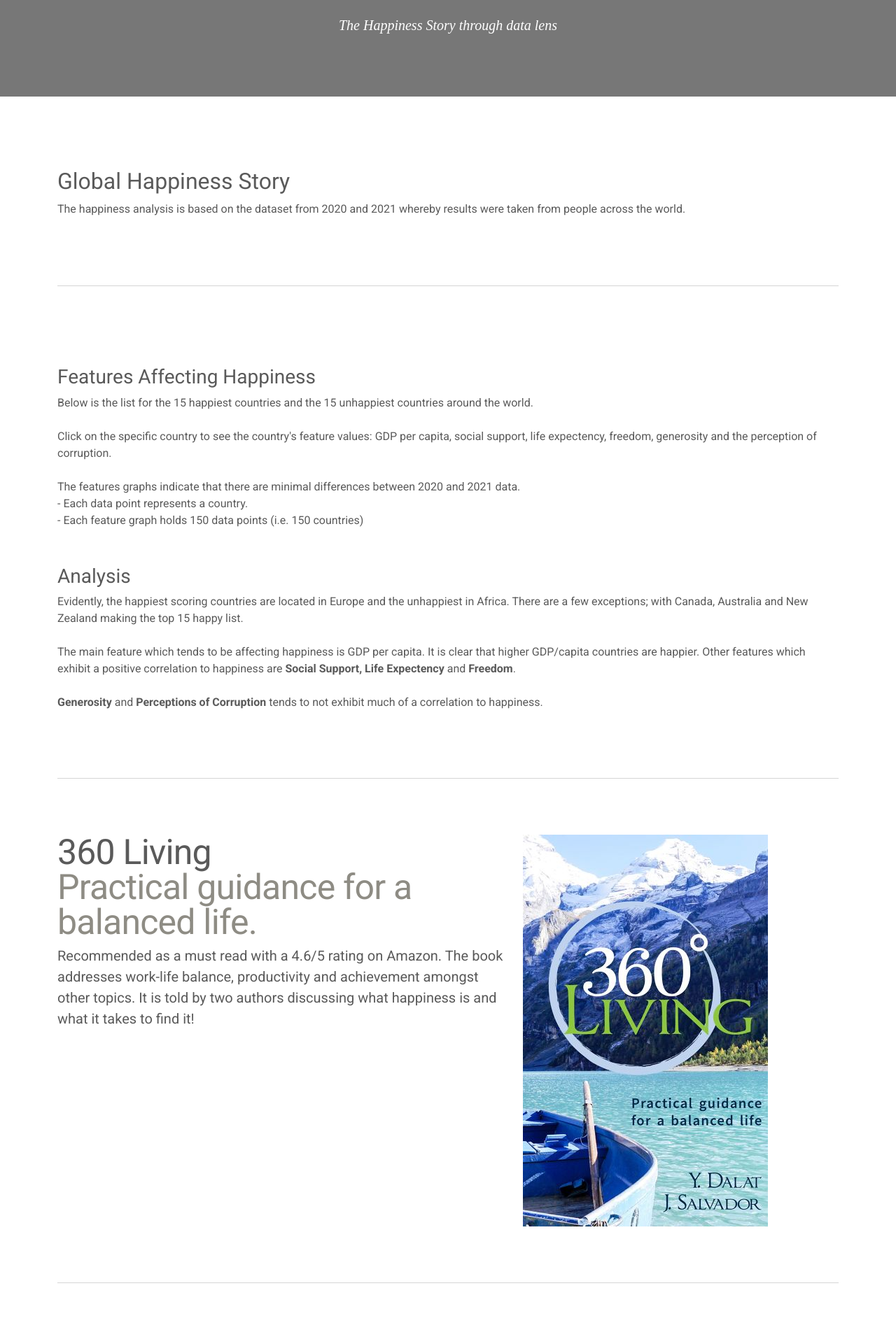
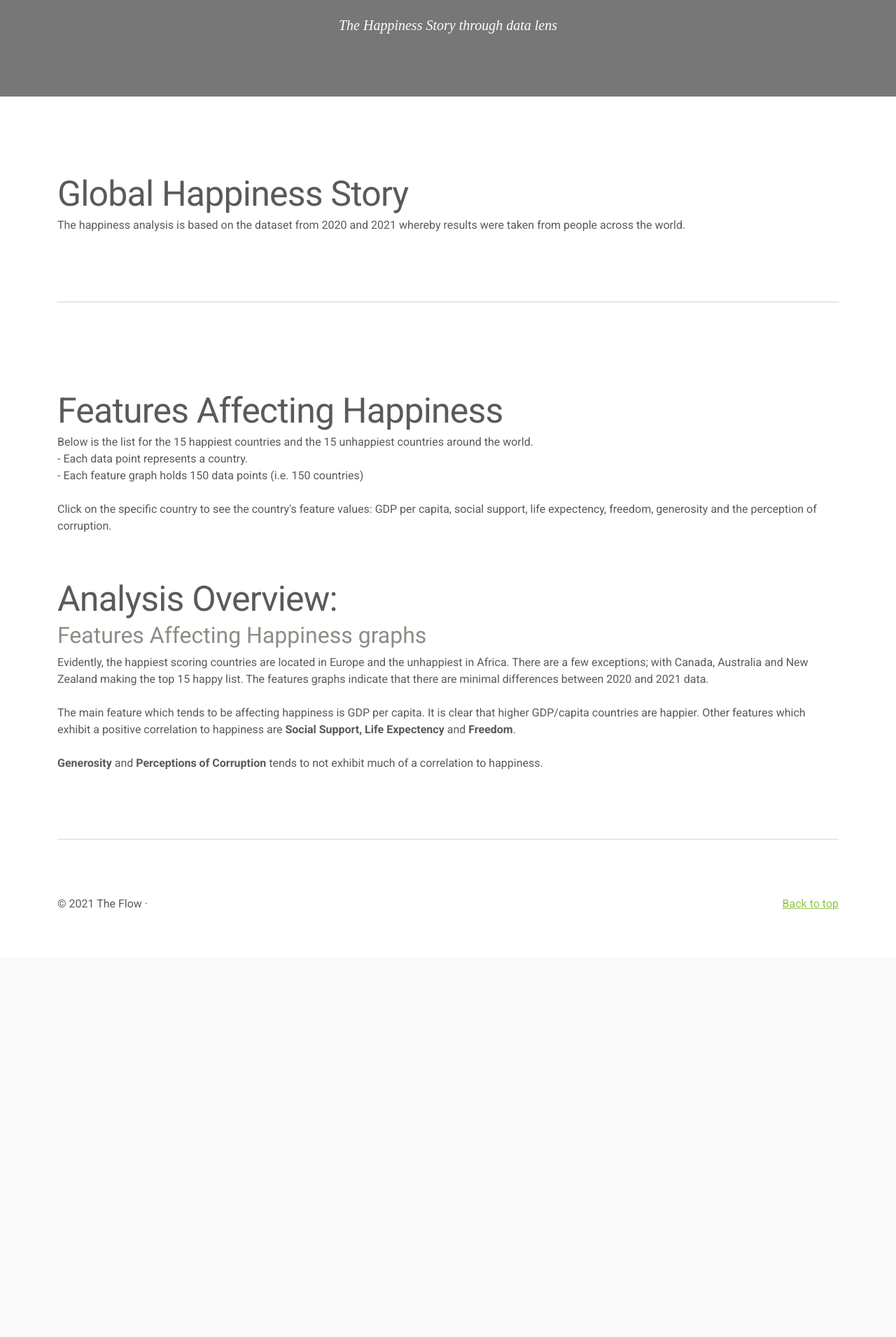
Before and after one commit to annabelcheong/project3, a Flask app: page /page2 in a window 1280 px wide. Shown: the part 438-2349 px from the top of the page at 70% size. After the commit the page ends 1739 px from the top, so only its background shows below. Run offline with Flask 2, Linux system fonts and the light colour scheme; some libraries are stand-ins or nearby versions.

Commit message:
happiness story cleaned up with first analysis completed of the features

```diff
--- a/static/css/carousel.css
+++ b/static/css/carousel.css
@@ -138,6 +138,10 @@ body {
     height: 25rem; /* moves brown background box */
   }
 
+  .museo_pic {
+    width: 380px;
+    height: 500px;
+  }
   .map_pic {
     display: inline-block;
     position: relative;
@@ -158,6 +162,10 @@ body {
     height: 33rem; /* moves brown background box */
   }
 
+  .museo_pic {
+    width: 380px;
+    height: 500px;
+  }
   .map_pic {
     display: inline-block;
     position: relative;
--- a/templates/page2.html
+++ b/templates/page2.html
@@ -193,7 +193,7 @@
 
         <div class="row">
           <div class="happy_map col-lg-12">
-            <h2><br>Global Happiness Story</h2>
+            <h2 class="featurette-heading"><br>Global Happiness Story</h2>
             <p> The happiness analysis is based on the dataset from 2020 and 2021 whereby results were taken from people across the world.
             </p>
           </div>
@@ -234,16 +234,14 @@
 
         <div class="row">
           <div class="happy_map col-lg-12">
-            <h3><br>Features Affecting Happiness</h3>
-            <p> Below is the list for the 15 happiest countries and the 15 unhappiest countries around the world.
+            <h2 class="featurette-heading"><br>Features Affecting Happiness</h2>
+            <p> Below is the list for the 15 happiest countries and the 15 unhappiest countries around the world.<br>
+                - Each data point represents a country. <br>
+                - Each feature graph holds 150 data points (i.e. 150 countries)
                 <br><br>
                 Click on the specific country to see the country's feature values: GDP per capita, social support,
                 life expectency, freedom, generosity and the perception of corruption.
-                <br><br>
-                The features graphs indicate that there are minimal differences between 2020 and 2021 data. <br>
-                - Each data point represents a country. <br>
-                - Each feature graph holds 150 data points (i.e. 150 countries)
-
+                <br>
             </p>
           </div>
         </div>
@@ -287,9 +285,11 @@
 
         <div class="row">
           <div class="happy_map col-lg-12">
-            <h3><br>Analysis</h3>
+            <h2 class="featurette-heading"><br>Analysis Overview: </h3>
+            <h2 class="text-muted">Features Affecting Happiness graphs</h3>
             <p> Evidently, the happiest scoring countries are located in Europe and the unhappiest in Africa. There are a
               few exceptions; with Canada, Australia and New Zealand making the top 15 happy list.
+              The features graphs indicate that there are minimal differences between 2020 and 2021 data.
               <br><br>
               The main feature which tends to be affecting happiness is GDP per capita. It is clear that higher GDP/capita countries are happier.
               Other features which exhibit a positive correlation to happiness are <b>Social Support, Life Expectency </b>and <b>Freedom</b>.
@@ -300,57 +300,8 @@
         </div>
 
 
-
-
-
-
     <!-- START THE FEATURETTES -->
 
-    <hr class="featurette-divider">
-
-    <div class="row featurette">
-      <div class="col-md-7">
-        <h2 class="featurette-heading">360 Living<br><span class="text-muted">Practical guidance for a balanced life.</span></h2>
-        <p class="lead">Recommended as a must read with a 4.6/5 rating on Amazon.
-          The book addresses work-life balance, productivity and achievement amongst other topics.
-          It is told by two authors discussing what happiness is and what it takes to find it!</p>
-      </div>
-      <div class="col-md-5">
-        <img class="bd-placeholder-img bd-placeholder-img-lg featurette-image img-fluid mx=auto" src="static/images/360_living_book.png" x="50%" y="50%">
-        <!-- <svg class="bd-placeholder-img bd-placeholder-img-lg featurette-image img-fluid mx-auto" width="500" height="500" xmlns="http://www.w3.org/2000/svg" role="img" aria-label="Placeholder: 500x500" preserveAspectRatio="xMidYMid slice" focusable="false"><title>Placeholder</title><rect width="100%" height="100%" fill="#eee"/><text x="50%" y="50%" fill="#aaa" dy=".3em">500x500</text></svg> -->
-
-      </div>
-    </div>
-
-    <hr class="featurette-divider">
-
-    <div class="row featurette">
-      <div class="col-md-7 order-md-2">
-        <h2 class="featurette-heading">Ikigai<br> <span class="text-muted">Discover the Japanese secret to a long and happy life.</span></h2>
-        <p class="lead"> A combination of your passion, mission, profession and vocation is better known as finding your ikigai.
-        </p>
-      </div>
-      <div class="col-md-5 order-md-1">
-        <img class="bd-placeholder-img bd-placeholder-img-lg featurette-image img-fluid mx=auto" src="static/images/ikigai_book.png" x="50%" y="50%">
-        <!-- <svg class="bd-placeholder-img bd-placeholder-img-lg featurette-image img-fluid mx-auto" width="500" height="500" xmlns="http://www.w3.org/2000/svg" role="img" aria-label="Placeholder: 500x500" preserveAspectRatio="xMidYMid slice" focusable="false"><title>Placeholder</title><rect width="100%" height="100%" fill="#eee"/><text x="50%" y="50%" fill="#aaa" dy=".3em">500x500</text></svg> -->
-
-      </div>
-    </div>
-
-    <hr class="featurette-divider">
-
-    <div class="row featurette">
-      <div class="col-md-7">
-        <h2 class="featurette-heading">Blink<br> <span class="text-muted">The Power of Thinking Without Thinking.</span></h2>
-        <p class="lead">A riveting book on human psychology and society values. Filled with anecdotal stories and studies.
-        Blink really makes you think twice about the way you think.</p>
-      </div>
-      <div class="col-md-5">
-        <img class="bd-placeholder-img bd-placeholder-img-lg featurette-image img-fluid mx=auto" src="static/images/blink_book.png" x="50%" y="50%">
-        <!-- <svg class="bd-placeholder-img bd-placeholder-img-lg featurette-image img-fluid mx-auto" width="500" height="500" xmlns="http://www.w3.org/2000/svg" role="img" aria-label="Placeholder: 500x500" preserveAspectRatio="xMidYMid slice" focusable="false"><title>Placeholder</title><rect width="100%" height="100%" fill="#eee"/><text x="50%" y="50%" fill="#aaa" dy=".3em">500x500</text></svg> -->
-
-      </div>
-    </div>
 
     <hr class="featurette-divider">
 
```
Also changed, not shown: templates/index.html (+8 -5 lines).
